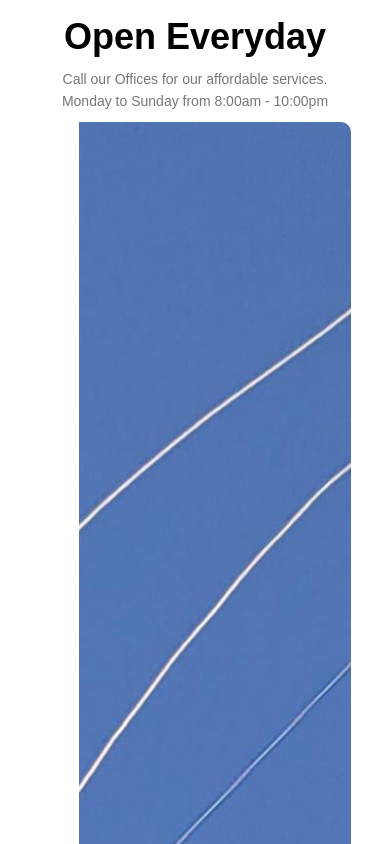
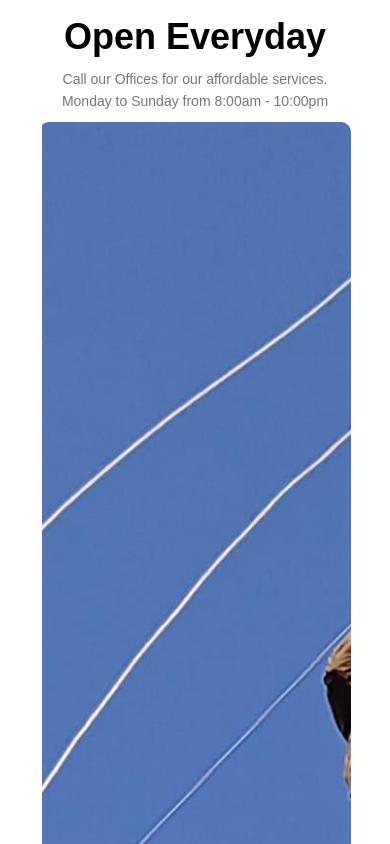
Before and after one commit to websitedesign-art/jolinks-solutions, a plain HTML site: page index.html in a window 390 px wide. Shown: the part 1760-2604 px from the top of the page. Drawn offline with Linux system fonts and the light colour scheme.

Commit message:
Add files via upload

```diff
--- a/style.css
+++ b/style.css
@@ -186,7 +186,7 @@ nav .fa{
  }
  @media(max-width: 700px){
    .campus-col img{
-       margin-left: 40px;
+       margin-left: 3px;
        display: block;
    }
 }
```
